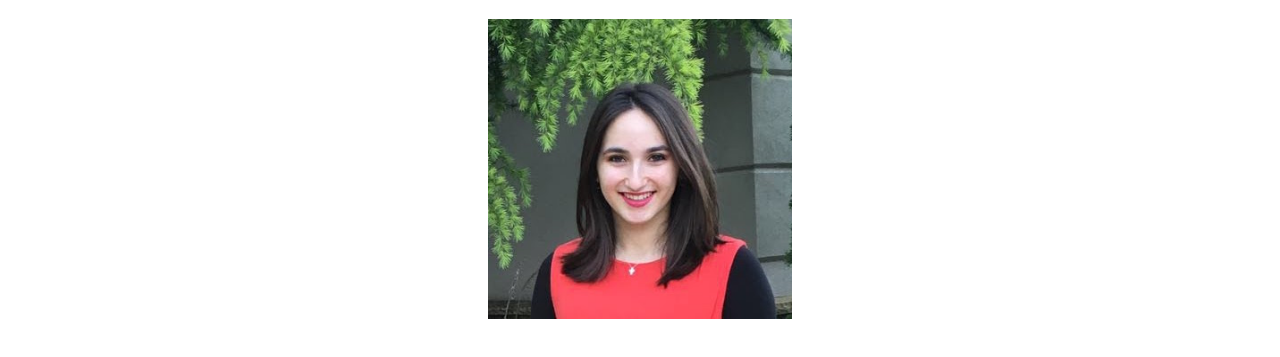
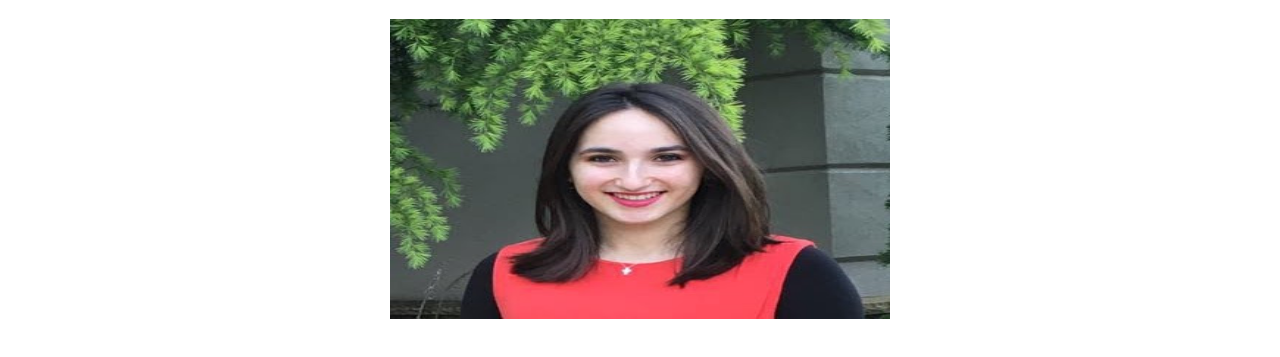
Before and after one commit to talz916/talz916.github.io, a plain HTML site: page Bio.html in a window 1280 px wide. Shown: the part 117-474 px from the top of the page. Drawn offline with Linux system fonts and the light colour scheme.

Commit message:
Update Bio.html

```diff
--- a/Bio.html
+++ b/Bio.html
@@ -23,7 +23,7 @@
 <h1 id = bio >
 This is me! :)
 </h1>
-<img src="headshot.jpg" alt="ME" style="width:304px;height:300px;">
+<img src="headshot.jpg" alt="ME" style="width:500px;height:300px;">
 </center>
 
 </body>
```
